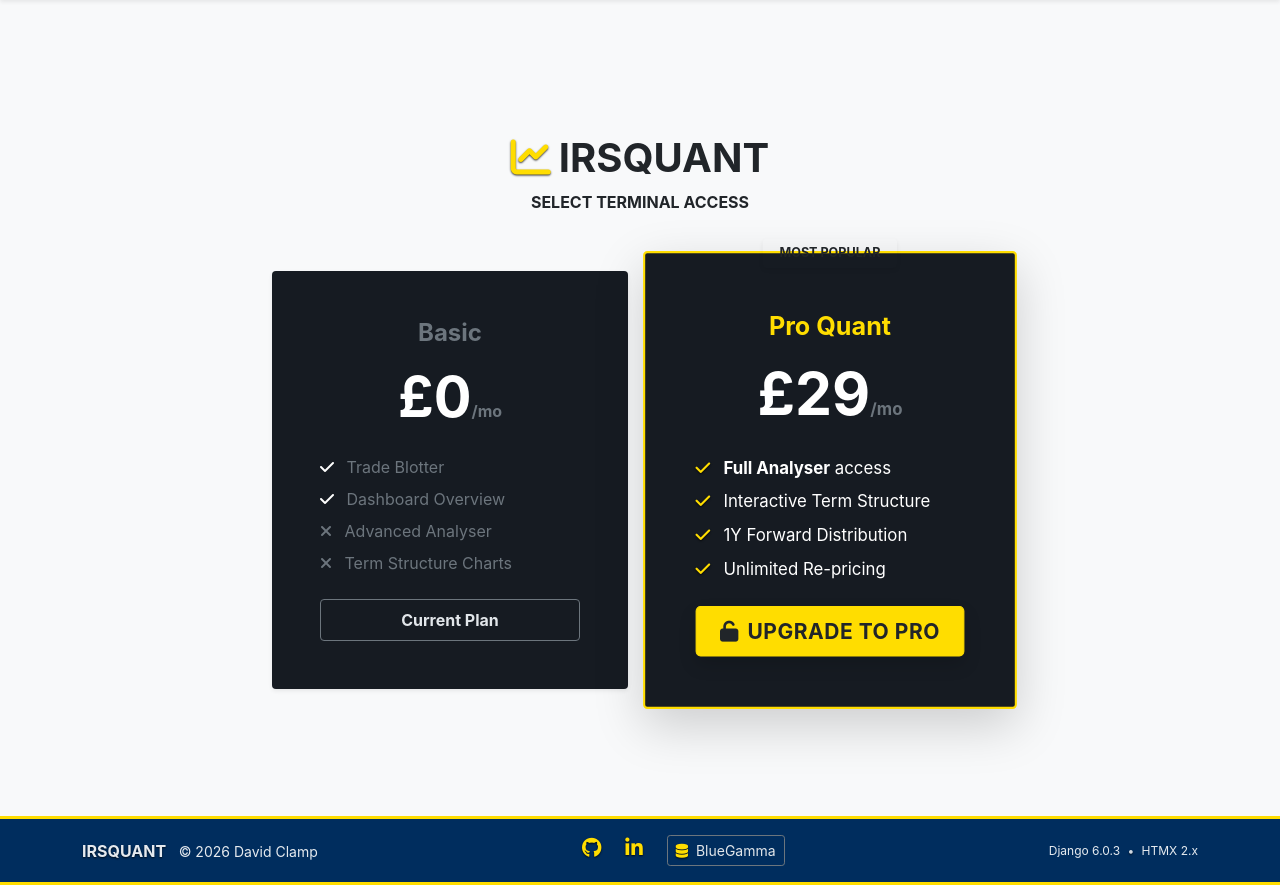
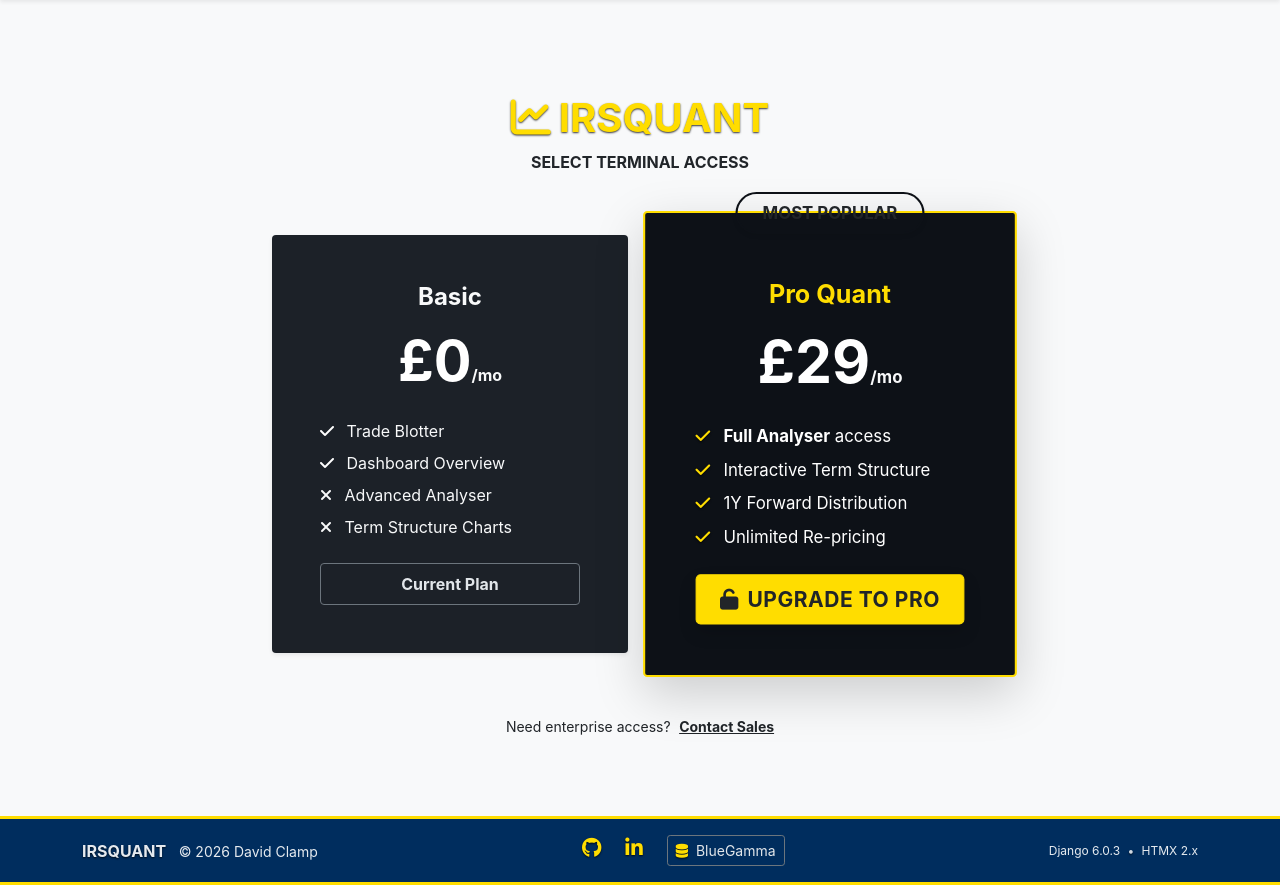
Before and after one commit to DavidClamp/project-swaps, a Django app: page /subscription/ in a window 1280 px wide. Shown: the part 78-963 px from the top of the page. Run offline with Django 4.2, Linux system fonts and the light colour scheme; a user stored in the database is signed in.

Commit message:
subscription UI

```diff
--- a/workspace/templates/workspace/plans.html
+++ b/workspace/templates/workspace/plans.html
@@ -3,41 +3,40 @@
 {% block title %}Subscription Plans | IRSQuant{% endblock %}
 
 {% block content %}
-<!-- WRAPPER:  -->
+<!-- WRAPPER: Clean Light Background -->
 <div class="w-100 min-vh-100 d-flex align-items-center bg-light">
 
     <div class="container py-5">
 
-        <!-- BRAND HEADER:  -->
+        <!-- BRAND HEADER: GOLD TEXT -->
         <div class="text-center mb-5">
-            <h2 class="text-dark fw-bold display-6">
-                <i class="fa-solid fa-chart-line me-2 text-ua-gold"></i>IRSQUANT
+            <h2 class="fw-bold display-6 text-ua-gold">
+                <i class="fa-solid fa-chart-line me-2"></i>IRSQUANT
             </h2>
             <p class="text-dark fw-bold text-uppercase letter-spacing-2">Select Terminal Access</p>
         </div>
 
         <div class="row justify-content-center align-items-center g-4">
 
-        <!-- OPTION 1: BASIC TIER -->
-
+        <!-- OPTION 1: BASIC TIER (Light Navy) -->
             <div class="col-md-5 col-lg-4">
-
-                <div class="card h-100 shadow-sm border-0" style="background-color: #161b22; border: 1px solid #444;">
+                <!-- Background: #1c2128 (Lighter Navy) -->
+                <div class="card h-100 shadow-sm border-0" style="background-color: #1c2128;">
                     <div class="card-body p-5 text-center">
 
                         <!-- Header -->
-                        <h3 class="h4 fw-bold text-secondary">Basic</h3>
-                        <div class="display-4 fw-bold my-3 text-white">£0<span class="fs-6 text-secondary">/mo</span></div>
+                        <h3 class="h4 fw-bold text-light">Basic</h3>
+                        <div class="display-4 fw-bold my-3 text-white">£0<span class="fs-6 text-light opacity-75">/mo</span></div>
 
                         <!-- List -->
-                        <ul class="list-unstyled text-start my-4 text-secondary">
+                        <ul class="list-unstyled text-start my-4 text-light">
                             <li class="mb-2"><i class="fa-solid fa-check text-white me-2"></i> Trade Blotter</li>
                             <li class="mb-2"><i class="fa-solid fa-check text-white me-2"></i> Dashboard Overview</li>
                             <li class="mb-2 opacity-50"><i class="fa-solid fa-xmark me-2"></i> Advanced Analyser</li>
                             <li class="mb-2 opacity-50"><i class="fa-solid fa-xmark me-2"></i> Term Structure Charts</li>
                         </ul>
 
-                        <!-- Button: -->
+                        <!-- Button: Outline Light -->
                         <a href="{% url 'dashboard' %}" class="btn btn-outline-light fw-bold w-100 py-2">
                             Current Plan
                         </a>
@@ -45,26 +44,29 @@
                 </div>
             </div>
 
-        <!-- OPTION 2: PRO QUANT -->
+        <!-- OPTION 2: PRO QUANT (Dark Navy + Big Badge) -->
+            <div class="col-md-5 col-lg-4">
+                <!-- Background: #0d1117 (Deep Dark Navy) -->
+                <div class="card h-100 shadow-lg position-relative"
+                     style="background-color: #0d1117; transform: scale(1.05); z-index: 10; border: 2px solid var(--ua-gold);">
 
-            <div class="col-md-5 col-lg-4">
-                <div class="card h-100 shadow-lg position-relative"
-                     style="background-color: #161b22; transform: scale(1.05); z-index: 2; border: 2px solid var(--ua-gold);">
-
-                    <!-- Badge -->
-                    <div class="position-absolute top-0 start-50 translate-middle">
-                        <span class="badge bg-ua-gold text-dark fw-bold px-3 py-2 shadow-sm">
-                            MOST POPULAR
-                        </span>
+                    <!-- BADGE: Larger, clearly visible, centered on top border -->
+                    <div class="position-absolute top-0 start-50 translate-middle" style="z-index: 20; width: 100%;">
+                        <div class="text-center">
+                            <span class="badge bg-ua-gold text-dark fw-bold shadow-sm rounded-pill text-uppercase"
+                                  style="font-size: 1rem; padding: 10px 24px; border: 2px solid #0d1117;">
+                                MOST POPULAR
+                            </span>
+                        </div>
                     </div>
 
-                    <div class="card-body p-5 text-center">
+                    <div class="card-body p-5 text-center mt-2">
 
-                        <!-- Header:  -->
+                        <!-- Header: Gold -->
                         <h3 class="h4 fw-bold mt-2" style="color: var(--ua-gold);">Pro Quant</h3>
-                        <div class="display-4 fw-bold my-3 text-white">£29<span class="fs-6 text-secondary">/mo</span></div>
+                        <div class="display-4 fw-bold my-3 text-white">£29<span class="fs-6 text-light opacity-75">/mo</span></div>
 
-                        <!-- List: -->
+                        <!-- List -->
                         <ul class="list-unstyled text-start my-4 text-white">
                             <li class="mb-2"><i class="fa-solid fa-check text-ua-gold me-2"></i> <strong>Full Analyser</strong> access</li>
                             <li class="mb-2"><i class="fa-solid fa-check text-ua-gold me-2"></i> Interactive Term Structure</li>
@@ -72,6 +74,7 @@
                             <li class="mb-2"><i class="fa-solid fa-check text-ua-gold me-2"></i> Unlimited Re-pricing</li>
                         </ul>
 
+                        <!-- Action -->
                         <form action="{% url 'create_checkout_session' %}" method="POST">
                             {% csrf_token %}
                             <button type="submit" class="btn btn-ua-gold btn-lg w-100 shadow fw-bold text-dark py-2">
@@ -84,6 +87,12 @@
 
         </div>
 
+        <!-- Footer Links -->
+        <div class="text-center mt-5">
+            <span class="text-dark small">Need enterprise access?</span>
+            <a href="#" class="text-dark small fw-bold text-decoration-underline ms-1">Contact Sales</a>
+        </div>
+
     </div>
 </div>
 {% endblock %}
```
Also changed, not shown: swapanalyser/settings.py (line endings or trailing spaces).
